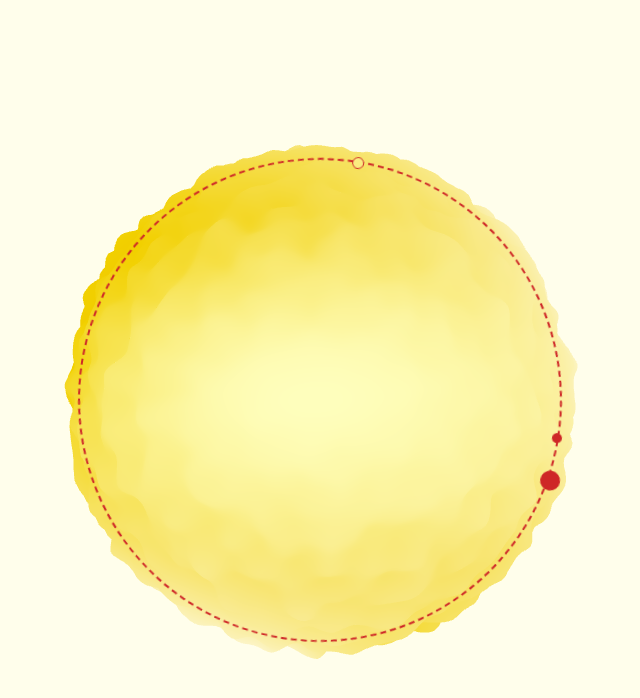
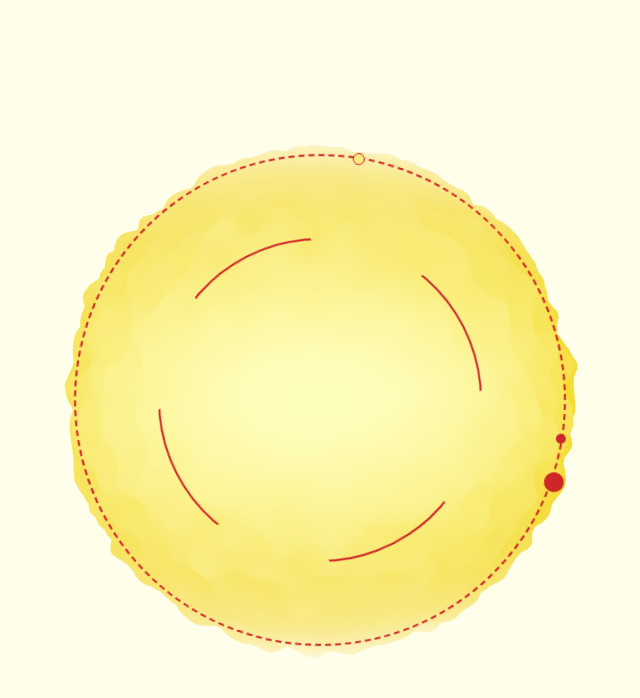
Before and after one commit to Kamsou/19-scroll-based-animation, a website built with Vite: page src/sphere.html in a window 1280 px wide. Shown: the whole page, without its empty margins (320-960 px from the left). Built offline with nearby package versions, Linux system fonts and the light colour scheme; animation ran at ten frames a second; what lil-gui would draw is missing.

Commit message:
update: sphere

```diff
--- a/src/sphere-test.js
+++ b/src/sphere-test.js
@@ -193,7 +193,7 @@ const fragmentShader = `
     vec3 yellowColor = vec3(0.970, 0.896, 0.439);
 
     // Effet de lignes circulaires
-    float lines = sin(vUv.x * 3.9) * cos(vUv.y * 5.0);
+    float lines = sin(vUv.x * 1.0) * cos(vUv.y * 6.3);
 
     // Mélanger la couleur jaune avec l'effet de lignes
     vec3 finalColor = mix(yellowColor, vec3(1.0), distort + lines);
@@ -201,14 +201,14 @@ const fragmentShader = `
     // Calculer la distance au centre
     float centerDistance = distance(vUv, vec2(0.72, 0.5));
 
-    // Couleur noire pour le noyau
-    vec3 blackColor = vec3(0.998, 0.996, 0.739);
+    // Couleur  pour le noyau
+    vec3 coreColor = vec3(0.998, 0.996, 0.739);
 
     // Définir la taille du noyau
-    float coreSize = 0.25; // Ajustez cette valeur pour changer la taille du noyau
+    float coreSize = 0.33; // Ajustez cette valeur pour changer la taille du noyau
 
     // Mélanger avec la couleur noire si proche du centre
-    finalColor = mix(finalColor, blackColor, smoothstep(coreSize, 0.0, centerDistance));
+    finalColor = mix(finalColor, coreColor, smoothstep(coreSize, 0.0, centerDistance));
 
     // Sortie de la couleur finale
     gl_FragColor = vec4(finalColor, 1.0);
--- a/src/sphere.html
+++ b/src/sphere.html
@@ -13,6 +13,7 @@
         <div class="point"></div>
         <div class="point"></div>
       </div>
+      <div class="small-circle"></div>
       <canvas class="webgl"></canvas>
     </div>
 
@@ -33,8 +34,8 @@
   .circle {
     z-index: 10 !important;
     position: absolute;
-    width: 60vh; /* La moitié de la largeur du canvas */
-    height: 60vh; /* La moitié de la hauteur du canvas */
+    width: 61vh; /* La moitié de la largeur du canvas */
+    height: 61vh; /* La moitié de la hauteur du canvas */
     border-radius: 100%;
     border: 2px dashed #ce2727;
     animation: spin 295s linear infinite;
@@ -78,4 +79,40 @@
       transform: rotate(360deg);
     }
   }
+
+  @keyframes spin-reverse {
+    from {
+      transform: rotate(360deg);
+    }
+    to {
+      transform: rotate(0deg);
+    }
+  }
+
+  .small-circle {
+    z-index: 10 !important;
+    position: absolute;
+    width: 40vh; /* La moitié de la largeur du canvas */
+    height: 40vh; /* La moitié de la hauteur du canvas */
+    border-radius: 100%;
+    background-color: transparent;
+    border: 2px solid #ce2727;
+    border-radius: 50%;
+    animation: spin-reverse 100s linear infinite;
+    clip-path: polygon(
+      0 30%,
+      /* Début de la coupe en haut à gauche */ 30% 30%,
+      /* Fin de la coupe en haut à gauche */ 30% 0,
+      /* Coin supérieur gauche */ 70% 0,
+      /* Coin supérieur droit */ 70% 30%,
+      /* Début de la coupe en haut à droite */ 100% 30%,
+      /* Fin de la coupe en haut à droite */ 100% 70%,
+      /* Début de la coupe en bas à droite */ 70% 70%,
+      /* Fin de la coupe en bas à droite */ 70% 100%,
+      /* Coin inférieur droit */ 30% 100%,
+      /* Coin inférieur gauche */ 30% 70%,
+      /* Début de la coupe en bas à gauche */ 0 70%
+        /* Fin de la coupe en bas à gauche */
+    );
+  }
 </style>
```
